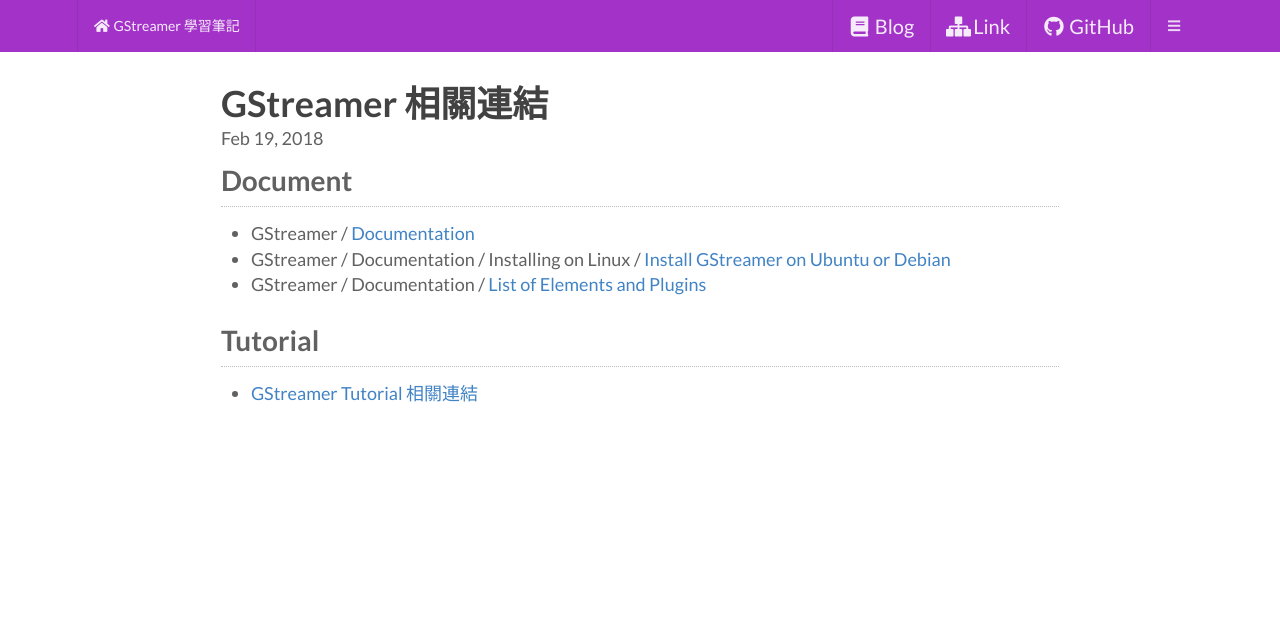
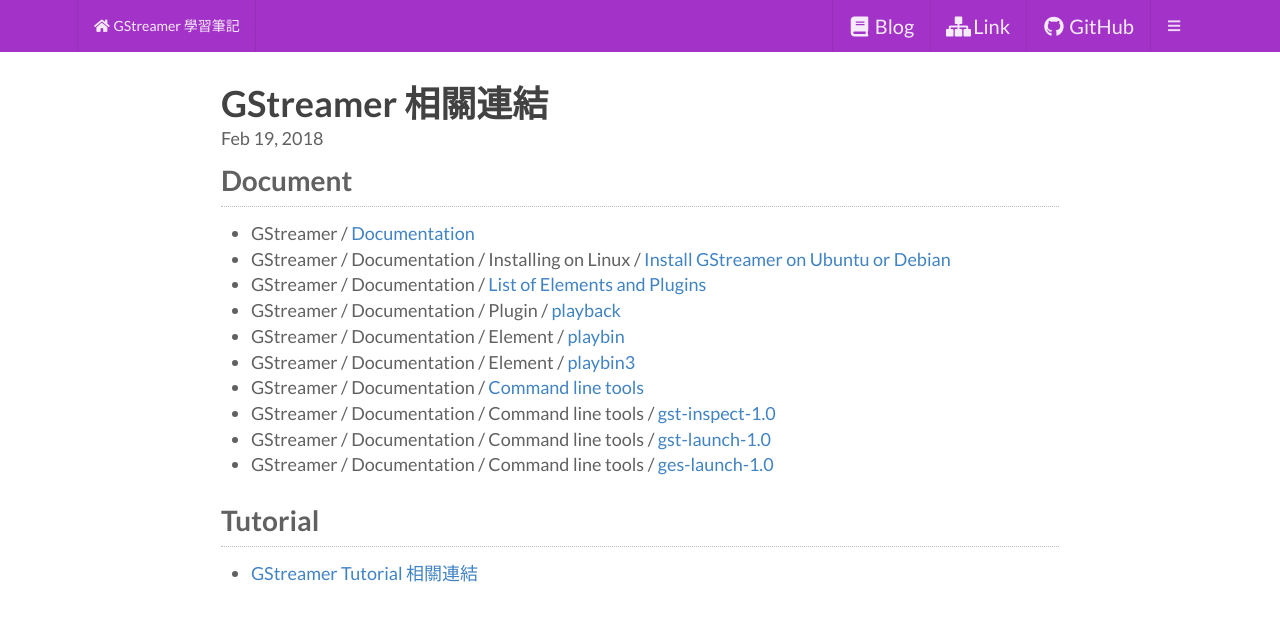
Before and after one commit to foreachsam/book-framework-gstreamer, a Jekyll site: the page built from read/link/index.md, in a window 1280 px wide and 900 px high. Shown: the top 621 px of the window. Built offline with Jekyll 4.4.1, drawn with Linux system fonts in a browser that asks for light colours; nearby versions of some CDN libraries; comment, search, counter and statistics services are not loaded.

Commit message:
add link

```diff
--- a/read/link/index.md
+++ b/read/link/index.md
@@ -13,7 +13,13 @@ source_url: '/read/link/index.md'
 * GStreamer / [Documentation](https://gstreamer.freedesktop.org/documentation/)
 * GStreamer / Documentation / Installing on Linux / [Install GStreamer on Ubuntu or Debian](https://gstreamer.freedesktop.org/documentation/installing/on-linux.html#install-gstreamer-on-ubuntu-or-debian)
 * GStreamer / Documentation / [List of Elements and Plugins](https://gstreamer.freedesktop.org/documentation/plugins.html)
-
+* GStreamer / Documentation / Plugin / [playback](https://gstreamer.freedesktop.org/data/doc/gstreamer/head/gst-plugins-base-plugins/html/gst-plugins-base-plugins-plugin-playback.html)
+* GStreamer / Documentation / Element / [playbin](https://gstreamer.freedesktop.org/data/doc/gstreamer/head/gst-plugins-base-plugins/html/gst-plugins-base-plugins-playbin.html)
+* GStreamer / Documentation / Element / [playbin3](https://gstreamer.freedesktop.org/data/doc/gstreamer/head/gst-plugins-base-plugins/html/gst-plugins-base-plugins-playbin3.html)
+* GStreamer / Documentation / [Command line tools](https://gstreamer.freedesktop.org/documentation/tools/index.html)
+* GStreamer / Documentation / Command line tools / [gst-inspect-1.0](https://gstreamer.freedesktop.org/documentation/tools/gst-inspect.html)
+* GStreamer / Documentation / Command line tools / [gst-launch-1.0](https://gstreamer.freedesktop.org/documentation/tools/gst-launch.html)
+* GStreamer / Documentation / Command line tools / [ges-launch-1.0](https://gstreamer.freedesktop.org/documentation/tools/ges-launch.html)
 
 
 ## Tutorial
```
Also changed, not shown: read/subject/command/gst-inspect-1.0/index.md (+5 -0 lines), read/subject/package/binary-package/gstreamer1.0-tools/index.md (+4 -0 lines).
